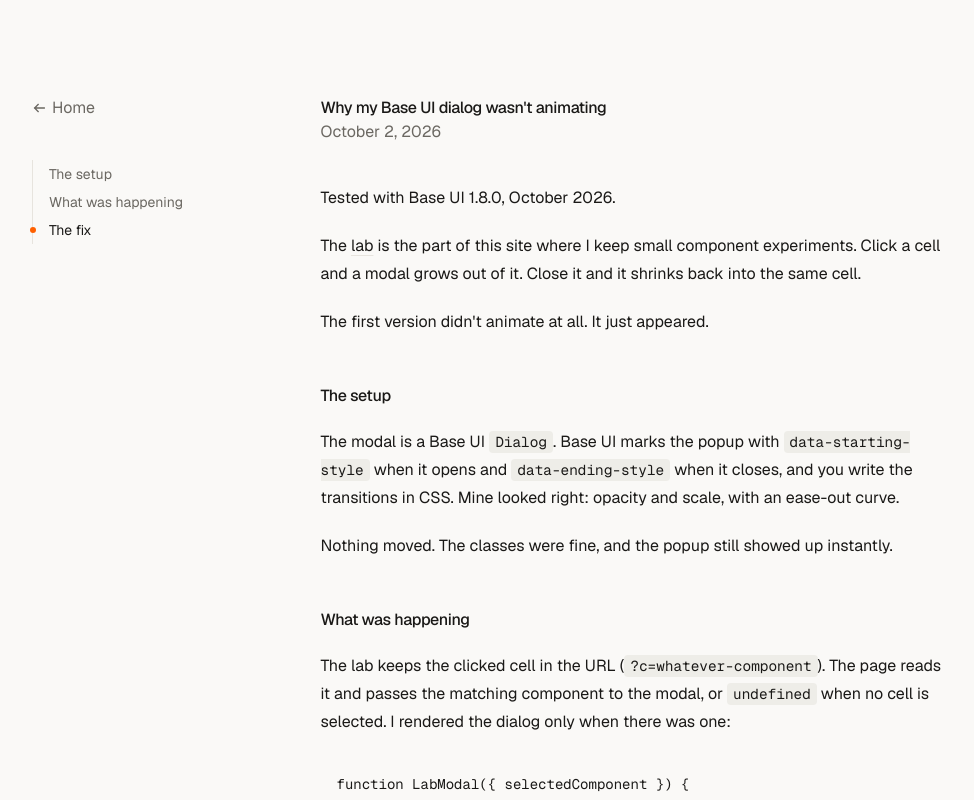
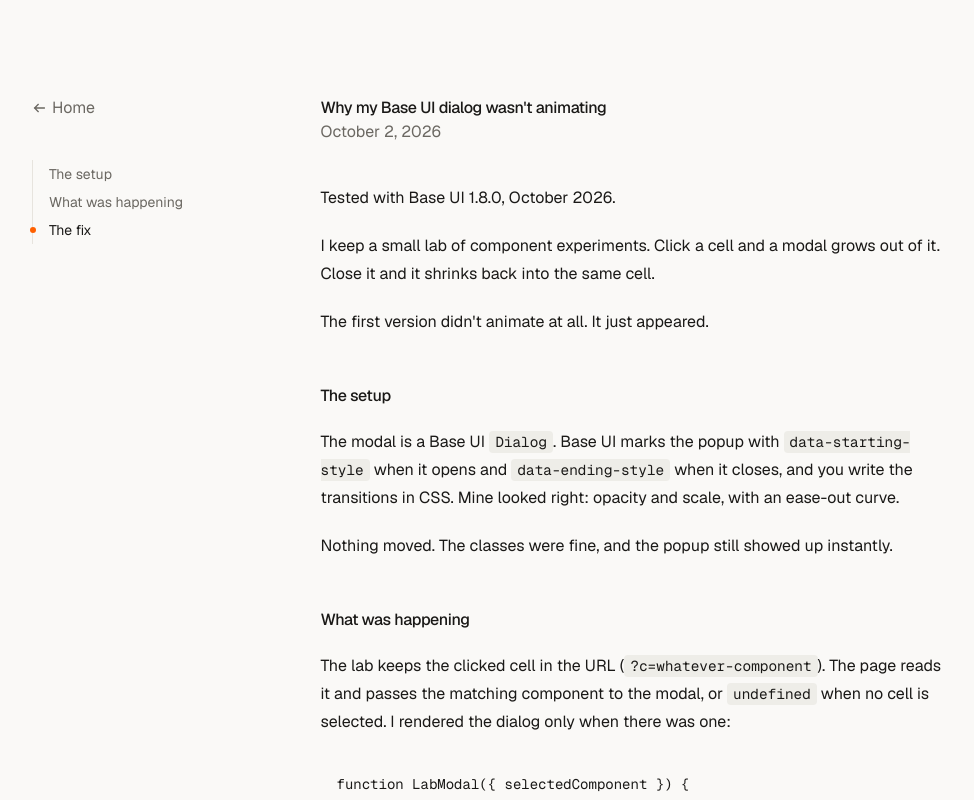
Before and after one commit to cagndz/agundez-me, a Next.js app: page /writing/base-ui-dialog-mounts-open in a window 1280 px wide. Shown: the top 800 px of the page, without its empty margins (0-974 px from the left). Built offline with nearby package versions, Linux system fonts and the light colour scheme.

Commit message:
fix: remove link to unpublished lab from post (#12)

```diff
--- a/src/content/writing/base-ui-dialog-mounts-open.mdx
+++ b/src/content/writing/base-ui-dialog-mounts-open.mdx
@@ -7,7 +7,7 @@ export const meta = {
 
 Tested with Base UI 1.8.0, October 2026.
 
-The [lab](/lab) is the part of this site where I keep small component experiments. Click a cell and a modal grows out of it. Close it and it shrinks back into the same cell.
+I keep a small lab of component experiments. Click a cell and a modal grows out of it. Close it and it shrinks back into the same cell.
 
 The first version didn't animate at all. It just appeared.
 
```
